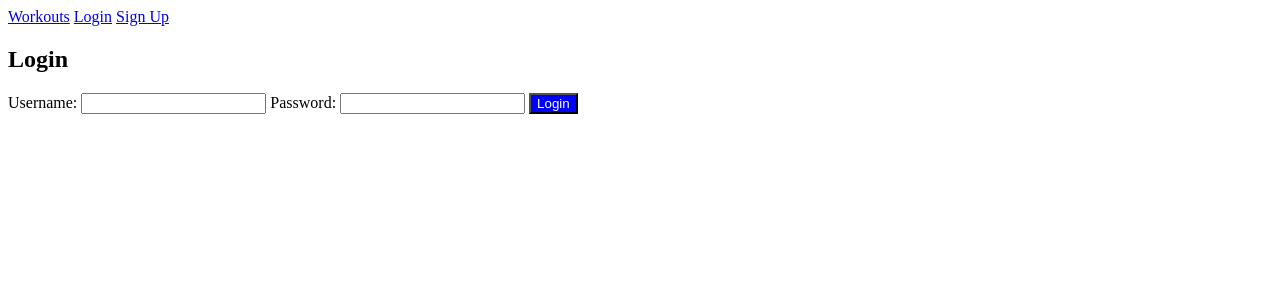
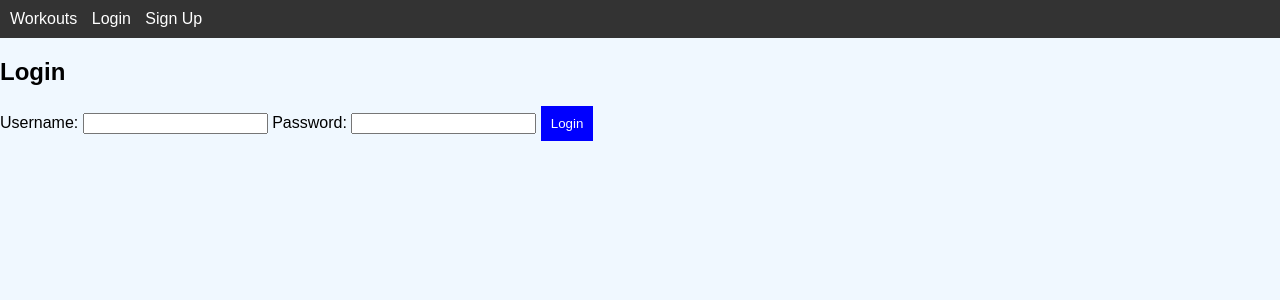
Before and after one commit to dcook486/fitness-tracker-deploy, a Django app: page /login/ in a window 1280 px wide. Shown: the top 300 px of the page. Run offline with Django 5.2, Linux system fonts and the light colour scheme.

Commit message:
updating code

```diff
--- a/fitness_tracker/settings.py
+++ b/fitness_tracker/settings.py
@@ -123,6 +123,7 @@ USE_TZ = True
 # https://docs.djangoproject.com/en/5.1/howto/static-files/
 
 STATIC_URL = 'static/'
+STATICFILES_DIRS = [BASE_DIR / 'tracker' / 'static']
 
 # Default primary key field type
 # https://docs.djangoproject.com/en/5.1/ref/settings/#default-auto-field
--- a/tracker/templates/tracker/base.html
+++ b/tracker/templates/tracker/base.html
@@ -2,6 +2,8 @@
 <html>
 <head>
     <title>Fitness Tracker</title>
+    {% load static %}
+    <link rel="stylesheet" type="text/css" href="{% static 'tracker/style.css' %}">
 </head>
 <body>
     <nav>
--- /dev/null
+++ b/tracker/templates/tracker/style.css
@@ -0,0 +1,48 @@
+/* style.css */
+body {
+    background-color: #f0f8ff; /* Light blue background */
+    font-family: Arial, sans-serif;
+    margin: 0;
+    padding: 0;
+}
+
+nav {
+    background-color: #333;
+    padding: 10px;
+}
+
+nav a {
+    color: white;
+    margin-right: 10px;
+    text-decoration: none;
+}
+
+nav a:hover {
+    text-decoration: underline;
+}
+
+h1 {
+    color: #333;
+}
+
+ul {
+    list-style-type: none;
+}
+
+li {
+    background-color: #e7e7e7;
+    padding: 10px;
+    margin: 5px 0;
+}
+
+button {
+    background-color: #4CAF50;
+    color: white;
+    border: none;
+    padding: 10px;
+    cursor: pointer;
+}
+
+button:hover {
+    background-color: #45a049;
+}
```
Also changed, not shown: db.sqlite3.
